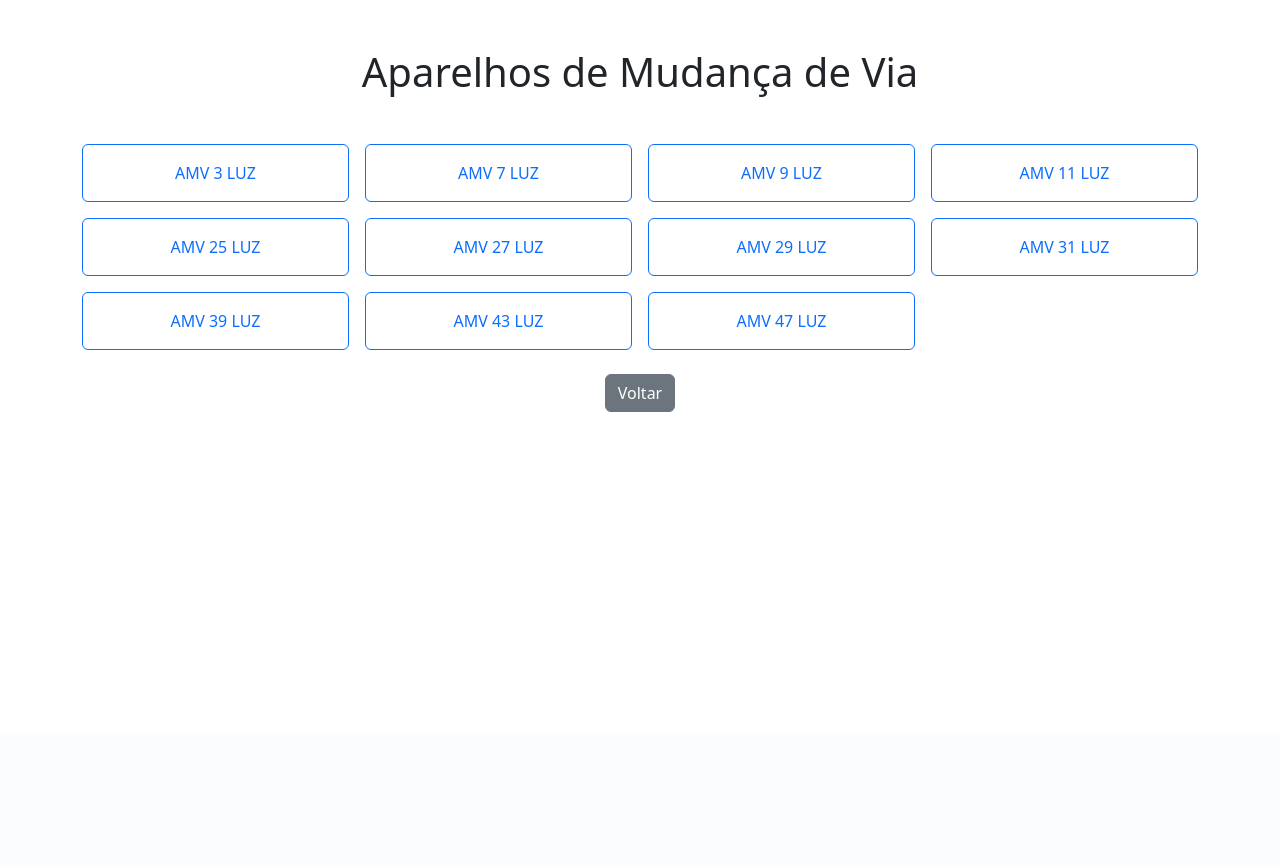
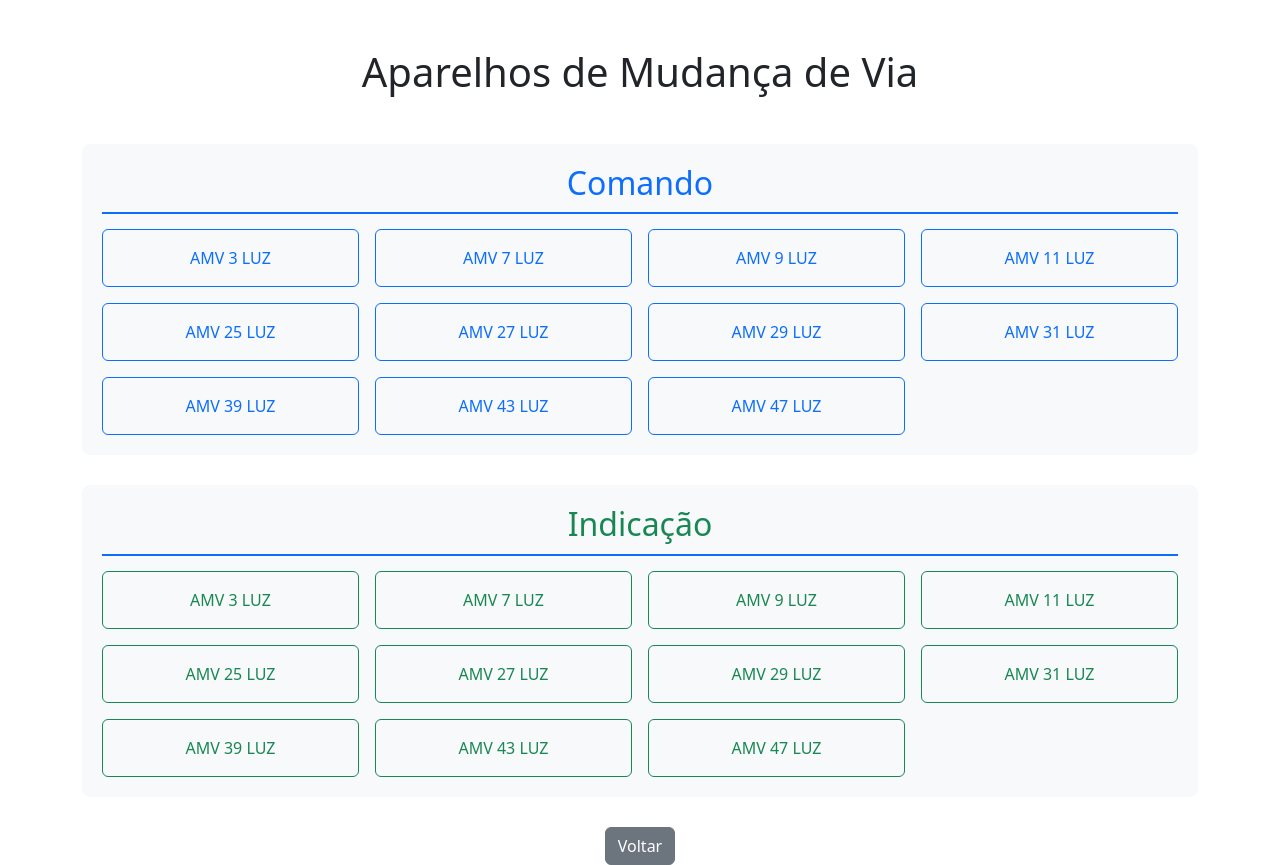
Before and after one commit to MuMurilo/Sitcon-Univesp, a Flask app: page /amv in a window 1280 px wide. Shown: the part 67-932 px from the top of the page. Before the commit the page ends 479 px from the top, so only its background shows below. Run offline with Flask 3, Linux system fonts and the light colour scheme; the visitor is signed in with stand-in values (Sample User, id 1).

Commit message:
Adicionei campos de Indicação e Comando

```diff
--- a/sitcon_v2/app.py
+++ b/sitcon_v2/app.py
@@ -281,8 +281,68 @@ def sitcon():
 def amv():
     if not session.get('logado'):
         return redirect(url_for('login'))
-    amvs = ['AMV 3 LUZ', 'AMV 7 LUZ', 'AMV 9 LUZ', 'AMV 11 LUZ', 'AMV 25 LUZ', 'AMV 27 LUZ', 'AMV 29 LUZ', 'AMV 31 LUZ', 'AMV 39 LUZ','AMV 43 LUZ', 'AMV 47 LUZ']
-    return render_template('amv.html', amvs=amvs, titulo='Aparelhos de Mudança de Via')
+    amv_numbers = [3, 7, 9, 11, 25, 27, 29, 31, 39, 43, 47]
+    return render_template('amv.html',
+                        amvs=amv_numbers,
+                        titulo='Aparelhos de Mudança de Via')
+
+@app.route('/amv_comando/<amv_id>')
+def amv_comando(amv_id):
+    return mostrar_amv(amv_id, tipo='Comando')
+
+@app.route('/amv_indicacao/<amv_id>')
+def amv_indicacao(amv_id):
+    return mostrar_amv(amv_id, tipo='Indicação')
+
+
+def mostrar_amv(amv_id, tipo):
+    if not session.get('logado'):
+        flash('Acesso não autorizado', 'error')
+        return redirect(url_for('login'))
+
+    try:
+        amv_number = int(amv_id)
+    except ValueError:
+        flash('ID do AMV deve ser um número', 'error')
+        return redirect(url_for('amv'))
+
+    # Definindo dados como lista vazia por padrão
+    dados = []
+
+    try:
+        # Filtra por tipo (ajuste conforme sua lógica de negócios)
+        if tipo == 'Comando':
+            registros = AMV.query.filter_by(idamv=amv_number)\
+                               .filter(AMV.tipofuncao.in_(['NWR', 'WR']))\
+                               .order_by(AMV.tipofuncao)\
+                               .all()
+        else:  # Indicação
+            registros = AMV.query.filter_by(idamv=amv_number)\
+                               .filter(AMV.tipofuncao.in_(['NWP', 'WP']))\
+                               .order_by(AMV.tipofuncao)\
+                               .all()
+
+        # Processa os registros encontrados
+        for registro in registros:
+            campos = {}
+            for coluna in AMV.__table__.columns:
+                valor = getattr(registro, coluna.name)
+                if valor not in [None, '']:
+                    campos[coluna.name] = valor
+            dados.append(campos)
+
+    except Exception as e:
+        flash(f'Erro ao acessar banco de dados: {str(e)}', 'error')
+        return redirect(url_for('amv'))
+
+    if not dados:
+        flash(f'Nenhum registro de {tipo} encontrado para AMV {amv_number}', 'warning')
+        return redirect(url_for('amv'))
+
+    return render_template('amv_detail.html',
+                         amv_id=amv_number,
+                         registros=dados,
+                         tipo=tipo)
 
 @app.route('/amv/<amv_id>')
 def amv_detail(amv_id):
--- a/sitcon_v2/templates/amv.html
+++ b/sitcon_v2/templates/amv.html
@@ -8,6 +8,20 @@
       href="https://cdn.jsdelivr.net/npm/bootstrap@5.3.0/dist/css/bootstrap.min.css"
       rel="stylesheet"
     />
+        <style>
+        .grupo-botoes {
+            margin-bottom: 30px;
+            padding: 20px;
+            border-radius: 8px;
+            background-color: #f8f9fa;
+        }
+        .grupo-titulo {
+            text-align: center;
+            margin-bottom: 15px;
+            padding-bottom: 10px;
+            border-bottom: 2px solid #0d6efd;
+        }
+    </style>
   </head>
   <body>
     <nav class="navbar bg-primary navbar-dark">
@@ -34,14 +48,31 @@
     <div class="container mt-5">
       <h1 class="text-center mb-5">{{ titulo }}</h1>
 
+        <div class="grupo-botoes">
+            <h2 class="grupo-titulo text-primary">Comando</h2>
             <div class="row g-3">
                 {% for amv in amvs %}
                 <div class="col-md-3 col-sm-4 col-6">
-    <a href="/amv/{{ amv.split(' ')[1] }}" class="btn btn-outline-primary w-100 py-3">
-      {{ amv }}  {# Mantém o texto original no botão #}
+                    <a href="/amv_comando/{{ amv }}" class="btn btn-outline-primary w-100 py-3">
+                        AMV {{ amv }} LUZ
                     </a>
                 </div>
                 {% endfor %}
+            </div>
+        </div>
+
+        <!-- Grupo INDICAÇÃO -->
+        <div class="grupo-botoes">
+            <h2 class="grupo-titulo text-success">Indicação</h2>
+            <div class="row g-3">
+                {% for amv in amvs %}
+                <div class="col-md-3 col-sm-4 col-6">
+                    <a href="/amv_indicacao/{{ amv }}" class="btn btn-outline-success w-100 py-3">
+                        AMV {{ amv }} LUZ
+                    </a>
+                </div>
+                {% endfor %}
+            </div>
         </div>
 
       <div class="mt-4 text-center">
```
Also changed, not shown: sitcon_v2/templates/amv_detail.html (+5 -3 lines). Lines whose indentation alone changed are shown as unchanged.
